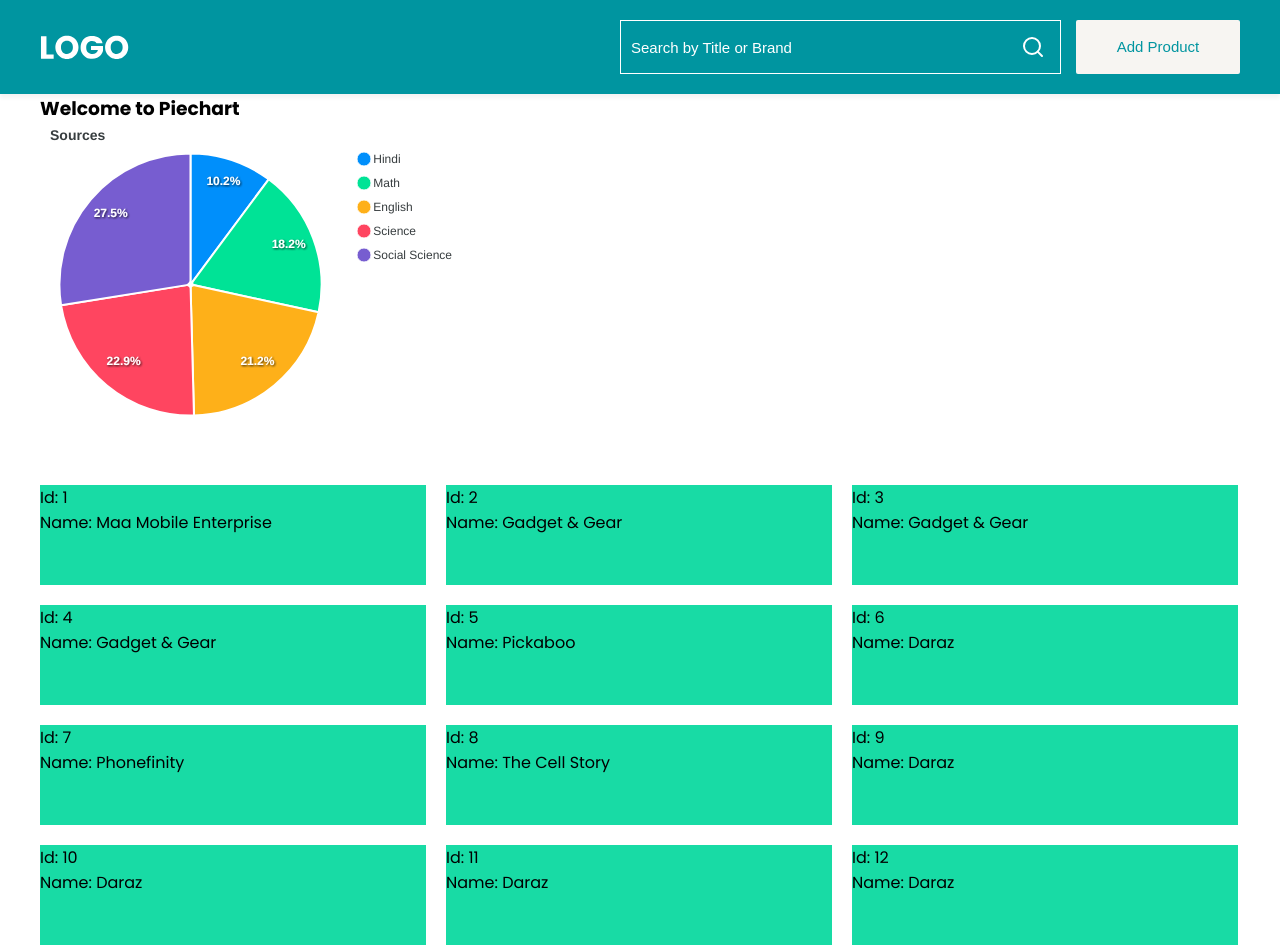
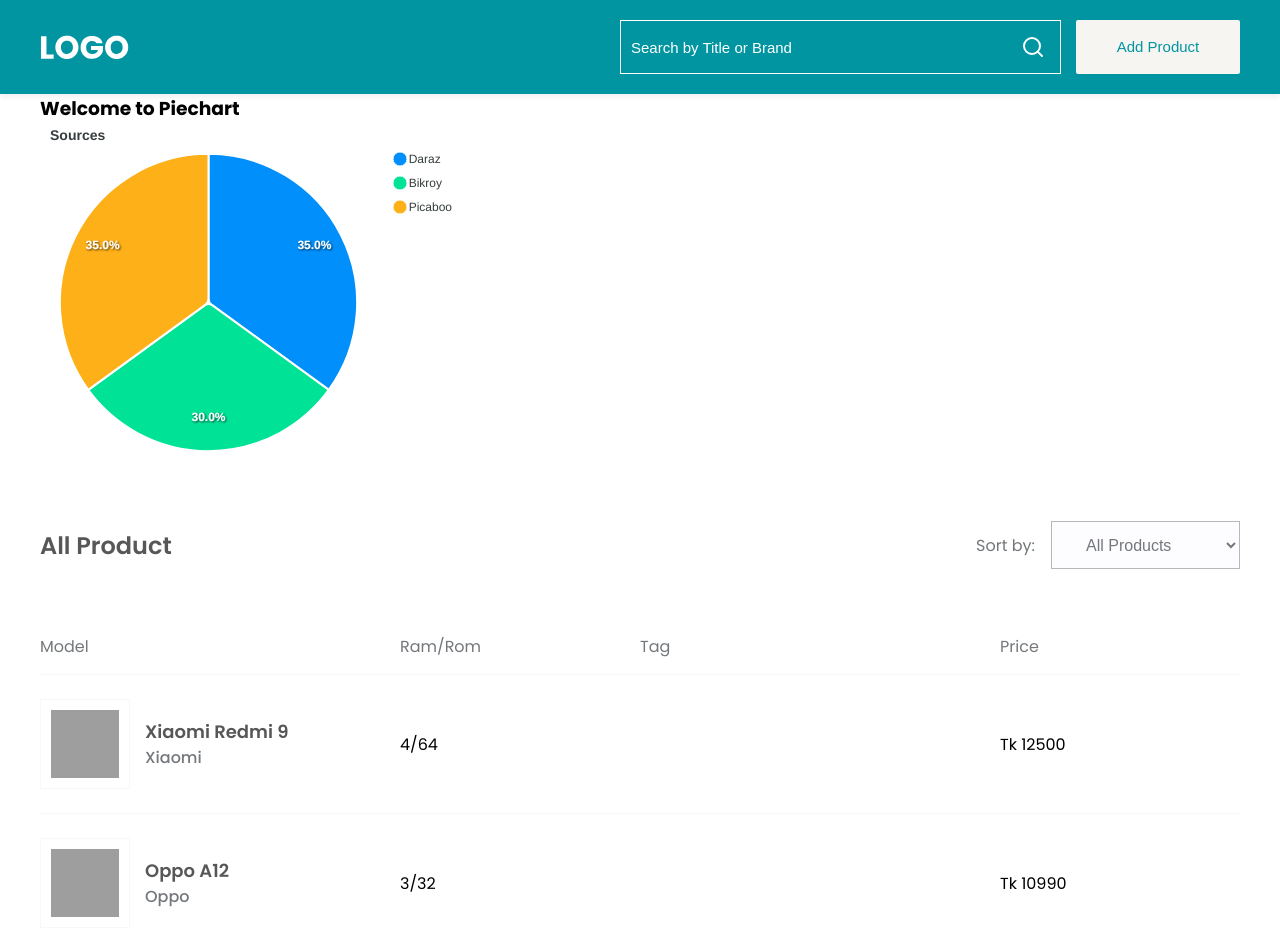
Before and after one commit to mhhasanmehedi/react-task, a React (Create React App) app: page / in a window 1280 px wide. Shown: the top 952 px of the page. Built offline with nearby package versions, Linux system fonts and the light colour scheme; grey boxes are pictures that could not be loaded.

Commit message:
display product

```diff
--- a/src/components/Piechart/Piechart.jsx
+++ b/src/components/Piechart/Piechart.jsx
@@ -1,7 +1,7 @@
-import React, { useEffect, useState } from "react";
-import "./Piechart.scss";
-import Chart from "react-apexcharts";
-import productData from "../../assets/data/data.json";
+import React, { useEffect, useState } from 'react';
+import './Piechart.scss';
+import Chart from 'react-apexcharts';
+import productData from '../../assets/data/data.json';
 
 const Piechart = () => {
   const [sellerName, setSellerName] = useState([]);
@@ -19,20 +19,18 @@ const Piechart = () => {
     setPhonePercentage(pPercentage);
   }, []);
 
-  console.log(sellerName);
-  console.log(phonePercentage);
   return (
     <>
-      <div className="piechart-container">
+      <div className='piechart-container'>
         <h3>Welcome to Piechart</h3>
         <Chart
-          type="pie"
+          type='pie'
           width={432}
-          height="550"
-          series={[24, 43, 50, 54, 65]}
+          height='550'
+          series={[35, 30, 35]}
           options={{
-            title: { text: "Sources" },
-            labels: ["Hindi", "Math", "English", "Science", "Social Science"],
+            title: { text: 'Sources' },
+            labels: ['Daraz', 'Bikroy', 'Picaboo'],
           }}
         ></Chart>
       </div>
--- a/src/components/Product/Product.jsx
+++ b/src/components/Product/Product.jsx
@@ -0,0 +1,48 @@
+import React, { useState } from 'react';
+import './Product.scss';
+
+const Product = ({ data }) => {
+  const [tag, setTag] = useState([]);
+  // if (data.ram >= '4') {
+  //   return setTag('Best performance');
+  // }
+  return (
+    <>
+      <tr>
+        <td>
+          <div className='model-box d-flex'>
+            <div className='imgbox'>
+              <img src={data.phone_images[0]} alt='Phone image' />
+            </div>
+
+            <div className='model-name'>
+              <h3>
+                {data.phone_details.model} <span>{data.brand}</span>
+              </h3>
+            </div>
+          </div>
+        </td>
+        <td>
+          {data.ram}/{data.storage}
+        </td>
+        <td>
+          <div className='tag-name'>
+            {/* {data.speciality.slice(0, 3).map((sp, index) => (
+              <span
+                key={index}
+                style={{
+                  background: index[0] ? 'red' : index[1] ? 'yellow' : 'green',
+                }}
+              >
+                {sp}
+              </span>
+            ))} */}
+          </div>
+        </td>
+        <td>Tk {data.phone_price}</td>
+      </tr>
+    </>
+  );
+};
+
+export default Product;
--- a/src/components/Product/Product.scss
+++ b/src/components/Product/Product.scss
@@ -0,0 +1,38 @@
+.model-box {
+  gap: 15px;
+  .imgbox {
+    width: 90px;
+    height: 90px;
+    padding: 10px;
+    border: 1px solid #f8f8fa;
+    img {
+      height: 100%;
+      width: 100%;
+      object-fit: cover;
+    }
+  }
+  h3 {
+    font-weight: 600;
+    font-size: 18px;
+    color: #575757;
+    span {
+      display: block;
+      font-weight: 500;
+      font-size: 16px;
+      color: #74777b;
+    }
+  }
+}
+
+.tag-name {
+  display: flex;
+  justify-content: flex-start;
+  gap: 5px;
+  flex-wrap: wrap;
+  span {
+    height: 26px;
+    background: rgba(221, 158, 16, 0.1);
+    border: 0.5px solid #dd9e10;
+    border-radius: 2px;
+  }
+}
--- a/src/components/Products/Products.jsx
+++ b/src/components/Products/Products.jsx
@@ -1,9 +1,43 @@
-import React from 'react'
+import React from 'react';
+import './Products.scss';
+import ProductsData from '../../assets/data/data.json';
+import Product from '../Product/Product';
 
 const Products = () => {
   return (
-    <div>Products</div>
-  )
-}
+    <div className='product-container'>
+      <div className='container'>
+        <div className='product__title d-flex'>
+          <h3>All Product</h3>
+          <div className='sorting d-flex'>
+            <span>Sort by:</span>
+            <select>
+              <option>All Products</option>
+              <option>All Products</option>
+              <option>All Products</option>
+            </select>
+          </div>
+        </div>
+        <div className='products'>
+          <table id='customers'>
+            <thead>
+              <tr>
+                <th>Model</th>
+                <th>Ram/Rom</th>
+                <th>Tag</th>
+                <th>Price</th>
+              </tr>
+            </thead>
+            <tbody>
+              {ProductsData.map((data, index) => (
+                <Product data={data} key={index} />
+              ))}
+            </tbody>
+          </table>
+        </div>
+      </div>
+    </div>
+  );
+};
 
-export default Products
+export default Products;
--- a/src/components/Products/Products.scss
+++ b/src/components/Products/Products.scss
@@ -0,0 +1,69 @@
+.product-container {
+  padding: 50px 0;
+  .product__title {
+    justify-content: space-between;
+    h3 {
+      font-weight: 600;
+      font-size: 24px;
+      color: #575757;
+    }
+    .sorting {
+      gap: 16px;
+      span {
+        font-weight: 400;
+        font-size: 16px;
+        color: #74777b;
+      }
+      select {
+        width: 189px;
+        height: 48px;
+        background: #fdfdff;
+        border: 1px solid #b7b8bc;
+        font-weight: 400;
+        font-size: 16px;
+        padding: 12px 30px;
+        color: #74777b;
+      }
+    }
+  }
+}
+table {
+  font-family: inherit;
+  border-collapse: collapse;
+  width: 100%;
+  margin-top: 50px;
+}
+
+td,
+th {
+  border-bottom: 1px solid #f8f8fa;
+  text-align: left;
+}
+th {
+  height: 32px;
+  padding: 15px 0;
+  font-weight: 400;
+  font-size: 16px;
+  color: #74777b;
+  text-transform: capitalize;
+}
+td {
+  height: 125px;
+  padding: 24px 0;
+}
+td:nth-of-type(1),
+th:nth-of-type(1) {
+  width: 30%;
+}
+td:nth-of-type(2),
+th:nth-of-type(2) {
+  width: 20%;
+}
+td:nth-of-type(3),
+th:nth-of-type(3) {
+  width: 300px;
+}
+td:nth-of-type(4),
+th:nth-of-type(4) {
+  width: 20%;
+}
--- a/src/global.scss
+++ b/src/global.scss
@@ -1,5 +1,5 @@
 // variable
-@import "./variable";
+@import './variable';
 
 *,
 *::after,
@@ -14,10 +14,15 @@ a {
 }
 
 body {
-  font-family: "Poppins", sans-serif;
+  font-family: 'Poppins', sans-serif;
 }
 
 .container {
   width: 1200px;
   margin: 0 auto;
 }
+
+.d-flex {
+  display: flex;
+  align-items: center;
+}
--- a/src/pages/Home.jsx
+++ b/src/pages/Home.jsx
@@ -2,7 +2,7 @@ import React from 'react';
 import Header from '../components/Header/Header';
 import Piechart from '../components/Piechart/Piechart';
 import './Home.scss';
-import productData from '../assets/data/data.json';
+import Products from '../components/Products/Products';
 
 const Home = () => {
   return (
@@ -11,30 +11,7 @@ const Home = () => {
       <div className='container'>
         <Piechart />
       </div>
-      <div
-        className='container'
-        style={{
-          display: 'flex',
-          alignItems: 'center',
-          gap: '20px',
-          flexWrap: 'wrap',
-          marginTop: '50px',
-          marginBottom: '50px',
-        }}
-      >
-        {productData.map((pd, index) => (
-          <span
-            style={{
-              background: 'rgb(24 219 165)',
-              height: '100px',
-              width: '386px',
-            }}
-          >
-            {`Id: ${index + 1}`} <br />
-            {`Name: ${pd.seller_name}`}
-          </span>
-        ))}
-      </div>
+      <Products />
     </>
   );
 };
```
